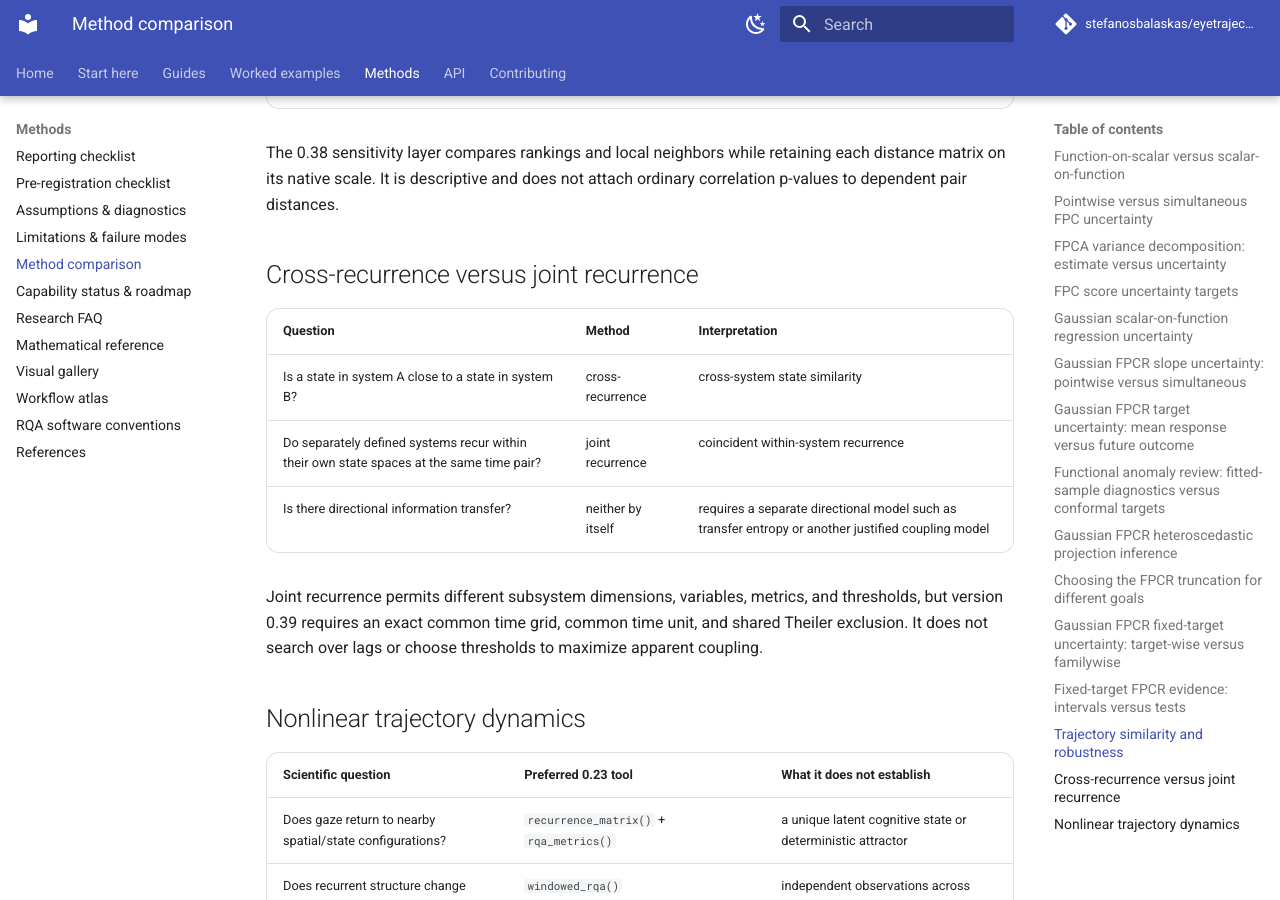
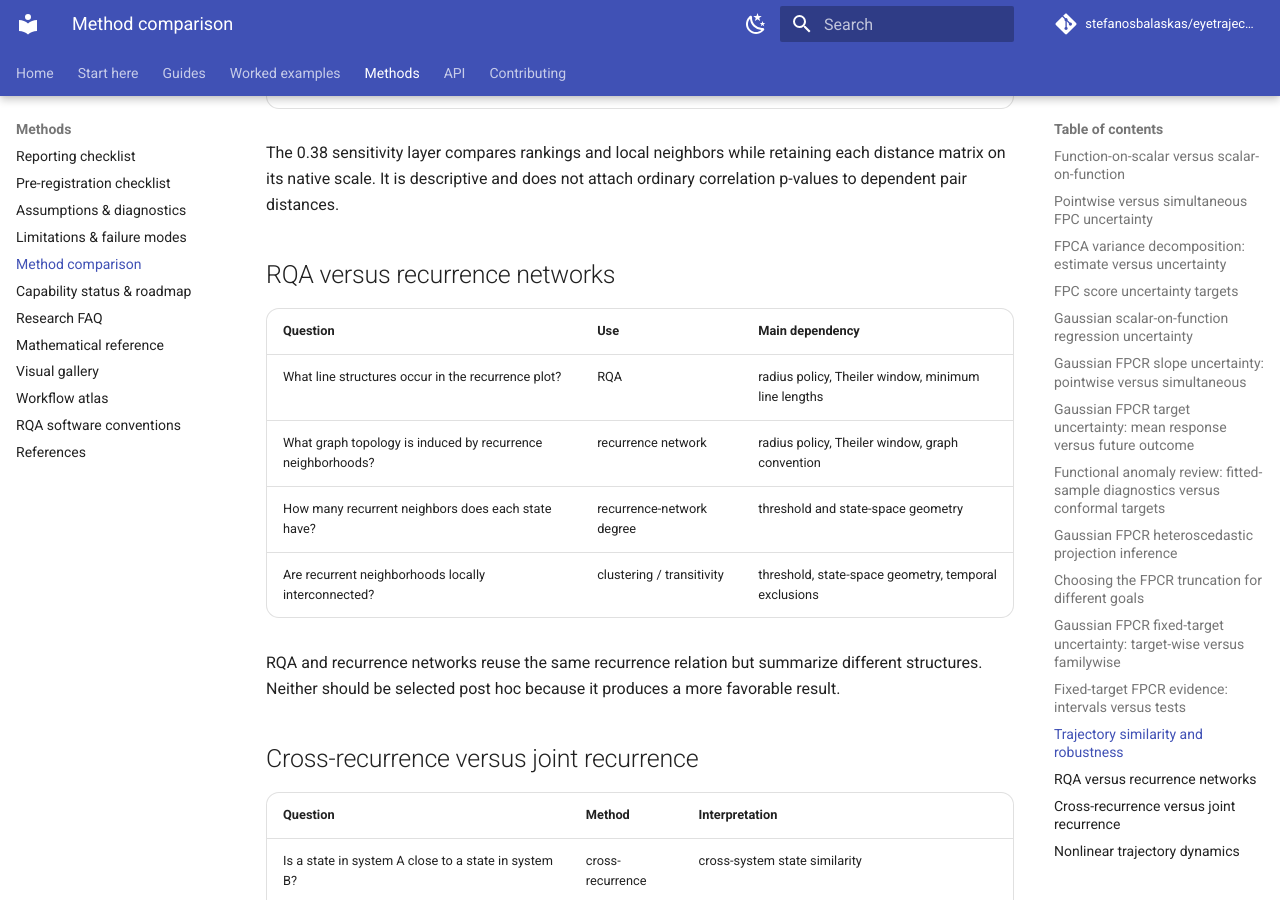
Before and after one commit to stefanosbalaskas/eyetrajectoriespy, an MkDocs documentation site: the page built from docs/methods/method-comparison.md, in a window 1280 px wide and 900 px high, scrolled down 8380 px. Built offline with MkDocs 1.6.1 and Material for MkDocs 9.7.7, drawn with Linux system fonts in a browser that asks for light colours; comment, search, counter and statistics services are not loaded.

Commit message:
Add RQA versus recurrence network comparison

```diff
--- a/docs/methods/method-comparison.md
+++ b/docs/methods/method-comparison.md
@@ -162,6 +162,19 @@ The 0.38 sensitivity layer compares rankings and local neighbors while retaining
 each distance matrix on its native scale. It is descriptive and does not attach
 ordinary correlation p-values to dependent pair distances.
 
+## RQA versus recurrence networks
+
+| Question | Use | Main dependency |
+|---|---|---|
+| What line structures occur in the recurrence plot? | RQA | radius policy, Theiler window, minimum line lengths |
+| What graph topology is induced by recurrence neighborhoods? | recurrence network | radius policy, Theiler window, graph convention |
+| How many recurrent neighbors does each state have? | recurrence-network degree | threshold and state-space geometry |
+| Are recurrent neighborhoods locally interconnected? | clustering / transitivity | threshold, state-space geometry, temporal exclusions |
+
+RQA and recurrence networks reuse the same recurrence relation but summarize
+different structures. Neither should be selected post hoc because it produces a
+more favorable result.
+
 ## Cross-recurrence versus joint recurrence
 
 | Question | Method | Interpretation |
```
